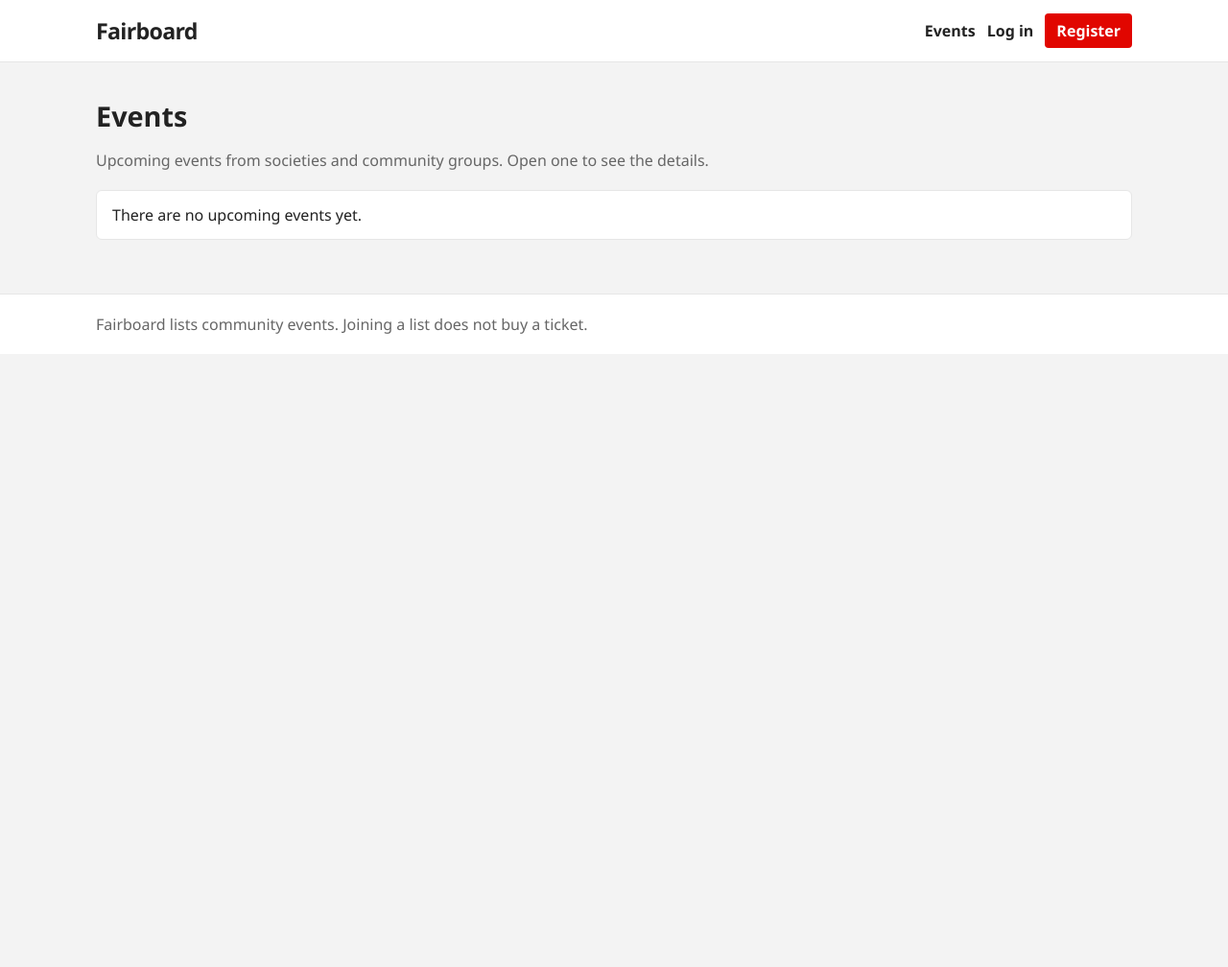
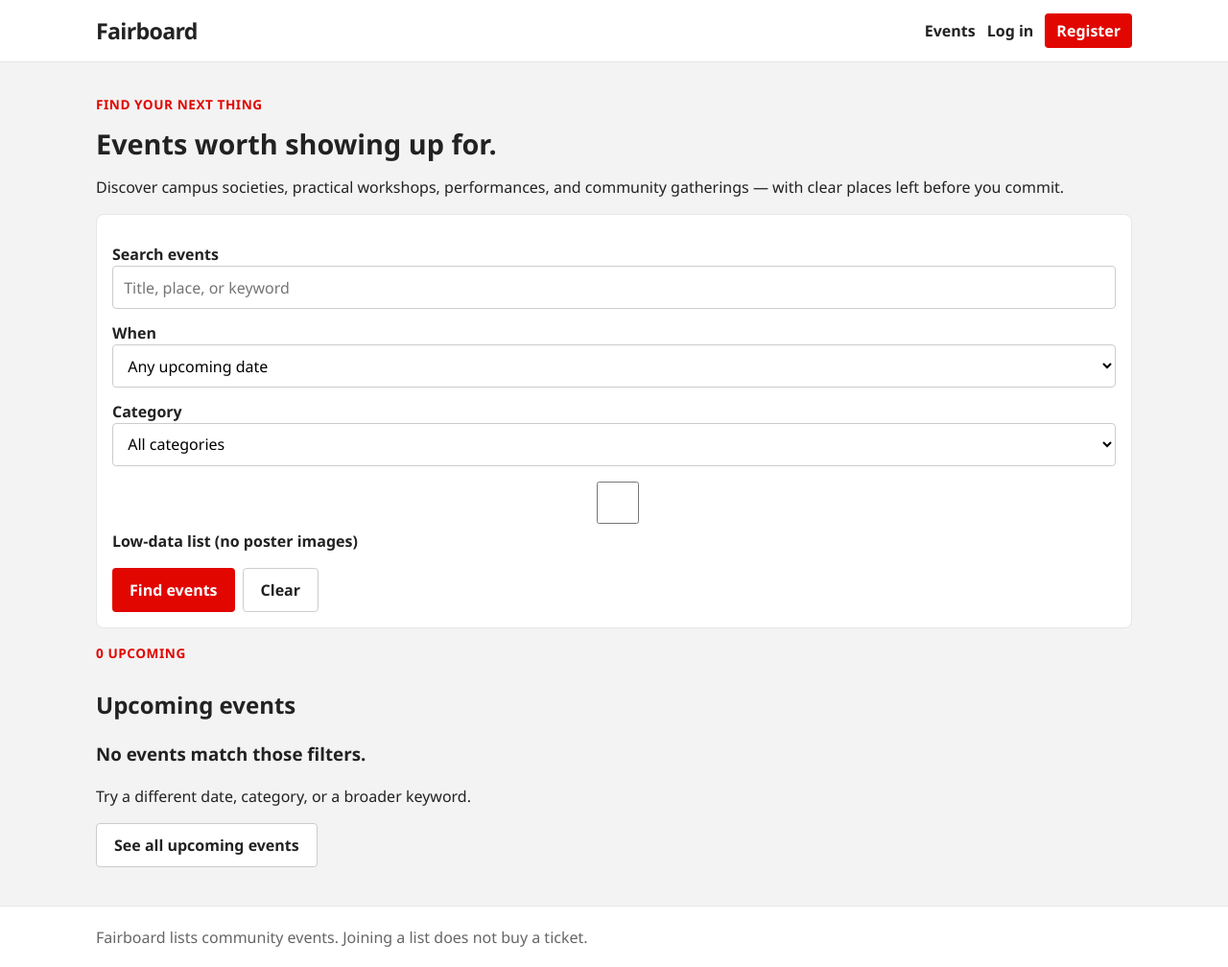
Before and after one commit to Eggshell-A/EventMangement, a PHP site: page /eventlink/index.php in a window 1280 px wide. Shown: the whole page at 96% size. Before the commit the page ends 348 px from the top, so only its background shows below. Run offline with PHP 8.4, Linux system fonts and the light colour scheme; tables that the repository leaves empty hold one stand-in row (values such as "Sample post"); some libraries are stand-ins or nearby versions.

Commit message:
feat: add event discovery and publishing workflow

```diff
--- a/admin.php
+++ b/admin.php
@@ -3,7 +3,7 @@
 requireRole('admin');
 $statement = $pdo->query("SELECT e.*, u.name organiser_name FROM events e JOIN users u ON u.user_id = e.organiser_id WHERE e.status = 'pending' ORDER BY e.created_at ASC");
 $pending = $statement->fetchAll();
-$statement = $pdo->query("SELECT e.*, u.name organiser_name FROM events e JOIN users u ON u.user_id = e.organiser_id WHERE e.status IN ('approved','rejected','removed') ORDER BY e.updated_at DESC LIMIT 30");
+$statement = $pdo->query("SELECT e.*, u.name organiser_name FROM events e JOIN users u ON u.user_id = e.organiser_id WHERE e.status IN ('approved','rejected','cancelled','removed') ORDER BY e.updated_at DESC LIMIT 30");
 $all = $statement->fetchAll();
 $users = $pdo->query('SELECT u.user_id, u.name, u.email, u.role, u.is_active, u.is_school_email, u.school_email_verified, p.organisation_name, p.plan_code FROM users u LEFT JOIN creator_plans p ON p.user_id = u.user_id ORDER BY u.name, u.email')->fetchAll();
 $staffAccounts = array_values(array_filter($users, fn(array $person): bool => $person['role'] === 'staff' && (int) $person['is_active'] === 1));
--- a/database.sql
+++ b/database.sql
@@ -64,7 +64,10 @@
   capacity INT UNSIGNED NOT NULL,
   original_capacity INT UNSIGNED NOT NULL,
   refill_count INT UNSIGNED NOT NULL DEFAULT 0,
-  status ENUM('pending','approved','rejected','removed') NOT NULL DEFAULT 'pending',
+  category ENUM('music','community','learning','sports','social','other') NOT NULL DEFAULT 'other',
+  poster_path VARCHAR(255) NULL,
+  social_url VARCHAR(500) NULL,
+  status ENUM('draft','pending','approved','rejected','cancelled','removed') NOT NULL DEFAULT 'draft',
   created_at TIMESTAMP NOT NULL DEFAULT CURRENT_TIMESTAMP,
   updated_at TIMESTAMP NOT NULL DEFAULT CURRENT_TIMESTAMP ON UPDATE CURRENT_TIMESTAMP,
   CONSTRAINT fk_events_organiser FOREIGN KEY (organiser_id) REFERENCES users(user_id) ON DELETE RESTRICT,
--- /dev/null
+++ b/includes/event_catalog.php
@@ -0,0 +1,99 @@
+<?php
+declare(strict_types=1);
+
+function eventCategories(): array
+{
+    return [
+        'music' => 'Music & performance',
+        'community' => 'Community',
+        'learning' => 'Learning & workshops',
+        'sports' => 'Sports & wellbeing',
+        'social' => 'Social',
+        'other' => 'Other',
+    ];
+}
+
+function normaliseCatalogFilters(array $query): array
+{
+    $keyword = trim((string) ($query['q'] ?? ''));
+    if (mb_strlen($keyword) > 80) {
+        $keyword = mb_substr($keyword, 0, 80);
+    }
+    $date = (string) ($query['date'] ?? '');
+    if (!in_array($date, ['', 'today', 'weekend', 'week'], true)) {
+        $date = '';
+    }
+    $category = (string) ($query['category'] ?? '');
+    if (!array_key_exists($category, eventCategories())) {
+        $category = '';
+    }
+    $lowDataValue = strtolower((string) ($query['low_data'] ?? ''));
+    return [
+        'q' => $keyword,
+        'date' => $date,
+        'category' => $category,
+        'low_data' => in_array($lowDataValue, ['1', 'true', 'yes', 'on'], true),
+    ];
+}
+
+function catalogWhere(array $filters, ?DateTimeImmutable $now = null): array
+{
+    $now ??= new DateTimeImmutable('now');
+    $conditions = ["e.status = 'approved'", 'e.start_time >= ?'];
+    $params = [$now->format('Y-m-d H:i:s')];
+
+    if (($filters['q'] ?? '') !== '') {
+        $conditions[] = '(LOWER(e.title) LIKE ? OR LOWER(e.description) LIKE ? OR LOWER(e.location) LIKE ?)';
+        $term = '%' . mb_strtolower((string) $filters['q']) . '%';
+        array_push($params, $term, $term, $term);
+    }
+    if (($filters['category'] ?? '') !== '') {
+        $conditions[] = 'e.category = ?';
+        $params[] = (string) $filters['category'];
+    }
+
+    $date = (string) ($filters['date'] ?? '');
+    if ($date === 'today') {
+        $start = $now->setTime(0, 0);
+        $end = $start->modify('+1 day');
+        $conditions[] = 'e.start_time >= ? AND e.start_time < ?';
+        array_push($params, $start->format('Y-m-d H:i:s'), $end->format('Y-m-d H:i:s'));
+    } elseif ($date === 'weekend') {
+        $daysToSaturday = (6 - (int) $now->format('N') + 7) % 7;
+        $start = $now->setTime(0, 0)->modify('+' . $daysToSaturday . ' days');
+        $end = $start->modify('+2 days');
+        $conditions[] = 'e.start_time >= ? AND e.start_time < ?';
+        array_push($params, $start->format('Y-m-d H:i:s'), $end->format('Y-m-d H:i:s'));
+    } elseif ($date === 'week') {
+        $end = $now->modify('+7 days');
+        $conditions[] = 'e.start_time < ?';
+        $params[] = $end->format('Y-m-d H:i:s');
+    }
+
+    return ['sql' => 'WHERE ' . implode(' AND ', $conditions), 'params' => $params];
+}
+
+function validHttpUrl(string $value): bool
+{
+    if ($value === '') {
+        return true;
+    }
+    if (!filter_var($value, FILTER_VALIDATE_URL)) {
+        return false;
+    }
+    return in_array(strtolower((string) parse_url($value, PHP_URL_SCHEME)), ['http', 'https'], true);
+}
+
+function eventStatusAfterSave(string $role, ?string $currentStatus, string $intent, bool $isNew): string
+{
+    if ($role !== 'creator') {
+        return $currentStatus ?? 'pending';
+    }
+    if ($intent === 'save_draft') {
+        return 'draft';
+    }
+    if ($intent === 'submit') {
+        return 'pending';
+    }
+    return $isNew ? 'draft' : ($currentStatus ?? 'draft');
+}
--- /dev/null
+++ b/includes/event_media.php
@@ -0,0 +1,40 @@
+<?php
+declare(strict_types=1);
+
+const EVENT_POSTER_MAX_BYTES = 5 * 1024 * 1024;
+
+function saveEventPoster(array $file, string $uploadDirectory): array
+{
+    $error = (int) ($file['error'] ?? UPLOAD_ERR_NO_FILE);
+    if ($error === UPLOAD_ERR_NO_FILE) {
+        return ['filename' => null, 'error' => null];
+    }
+    if ($error !== UPLOAD_ERR_OK) {
+        return ['filename' => null, 'error' => 'The poster upload did not complete.'];
+    }
+    $size = (int) ($file['size'] ?? 0);
+    if ($size <= 0 || $size > EVENT_POSTER_MAX_BYTES) {
+        return ['filename' => null, 'error' => 'Poster images must be no larger than 5 MB.'];
+    }
+    $temporaryPath = (string) ($file['tmp_name'] ?? '');
+    if ($temporaryPath === '' || !is_file($temporaryPath)) {
+        return ['filename' => null, 'error' => 'The uploaded poster could not be read.'];
+    }
+    $mime = (new finfo(FILEINFO_MIME_TYPE))->file($temporaryPath);
+    $extensions = ['image/jpeg' => 'jpg', 'image/png' => 'png', 'image/webp' => 'webp'];
+    if (!isset($extensions[$mime])) {
+        return ['filename' => null, 'error' => 'Use a JPEG, PNG, or WebP poster image.'];
+    }
+    if (!is_dir($uploadDirectory) && !mkdir($uploadDirectory, 0775, true) && !is_dir($uploadDirectory)) {
+        return ['filename' => null, 'error' => 'The poster storage directory is unavailable.'];
+    }
+    $filename = bin2hex(random_bytes(16)) . '.' . $extensions[$mime];
+    $target = rtrim($uploadDirectory, DIRECTORY_SEPARATOR) . DIRECTORY_SEPARATOR . $filename;
+    $stored = is_uploaded_file($temporaryPath)
+        ? move_uploaded_file($temporaryPath, $target)
+        : (PHP_SAPI === 'cli' && rename($temporaryPath, $target));
+    if (!$stored) {
+        return ['filename' => null, 'error' => 'The poster image could not be stored.'];
+    }
+    return ['filename' => $filename, 'error' => null];
+}
--- a/includes/helpers.php
+++ b/includes/helpers.php
@@ -2,6 +2,8 @@
 require_once __DIR__ . '/role_access.php';
 require_once __DIR__ . '/event_access.php';
 require_once __DIR__ . '/booking_policy.php';
+require_once __DIR__ . '/event_catalog.php';
+require_once __DIR__ . '/event_media.php';
 function e(?string $value): string { return htmlspecialchars((string) $value, ENT_QUOTES, 'UTF-8'); }
 function isLoggedIn(): bool { return isset($_SESSION['user']); }
 function currentUser(): ?array { return $_SESSION['user'] ?? null; }
@@ -11,7 +13,7 @@
 function redirect(string $path): never { header('Location: ' . $path); exit; }
 function flash(string $message, string $type = 'success'): void { $_SESSION['flash'][] = ['message' => $message, 'type' => $type]; }
 function showFlashes(): void { foreach ($_SESSION['flash'] ?? [] as $item) { echo '<div class="flash ' . e($item['type']) . '" role="status">' . e($item['message']) . '</div>'; } unset($_SESSION['flash']); }
-function eventIsAccessible(array $event): bool { return $event['status'] === 'approved' || isRole('admin') || (isRole('creator') && (int) currentUser()['user_id'] === (int) $event['organiser_id']); }
+function eventIsAccessible(PDO $pdo, array $event): bool { return $event['status'] === 'approved' || currentUserCanEditEvent($pdo, $event); }
 function eventCapacityInfo(PDO $pdo, int $eventId): array {
     $statement = $pdo->prepare('SELECT COUNT(*) FROM bookings WHERE event_id = ?');
     $statement->execute([$eventId]); $bookings = (int) $statement->fetchColumn();
@@ -44,7 +46,7 @@
 }
 function posterTone(string $title): int { return (int) (abs(crc32($title)) % 6); }
 function eventCardSql(): string {
-    return 'SELECT e.event_id, e.organiser_id, e.title, e.description, e.start_time, e.location, e.capacity, e.original_capacity, e.refill_count, e.status, u.name AS organiser_name, p.organisation_name, p.plan_code, (SELECT COUNT(*) FROM bookings b WHERE b.event_id = e.event_id) AS booking_count, (SELECT COUNT(*) FROM waiting_list w WHERE w.event_id = e.event_id) AS waiting_count FROM events e JOIN users u ON u.user_id = e.organiser_id LEFT JOIN creator_plans p ON p.user_id = e.organiser_id';
+    return 'SELECT e.event_id, e.organiser_id, e.title, e.description, e.start_time, e.location, e.capacity, e.original_capacity, e.refill_count, e.category, e.poster_path, e.social_url, e.status, u.name AS organiser_name, p.organisation_name, p.plan_code, (SELECT COUNT(*) FROM bookings b WHERE b.event_id = e.event_id) AS booking_count, (SELECT COUNT(*) FROM waiting_list w WHERE w.event_id = e.event_id) AS waiting_count FROM events e JOIN users u ON u.user_id = e.organiser_id LEFT JOIN creator_plans p ON p.user_id = e.organiser_id';
 }
 function placesLeft(array $event): int { return max(0, (int) $event['capacity'] - (int) $event['booking_count']); }
 function organisationName(array $event): string {
--- a/index.php
+++ b/index.php
@@ -1,58 +1,80 @@
 <?php
+declare(strict_types=1);
+
 require __DIR__ . '/includes/bootstrap.php';
-$pageTitle = 'Events';
-$statement = $pdo->query(eventCardSql() . " WHERE e.status = 'approved' AND e.start_time >= NOW() ORDER BY e.start_time ASC");
+$filters = normaliseCatalogFilters($_GET);
+$where = catalogWhere($filters);
+$statement = $pdo->prepare(eventCardSql() . ' ' . $where['sql'] . ' ORDER BY e.start_time ASC');
+$statement->execute($where['params']);
 $events = $statement->fetchAll();
-$featured = array_slice($events, 0, 3);
+$pageTitle = 'Explore events';
 $bareMain = true;
 require __DIR__ . '/includes/header.php';
 ?>
-<?php if ($featured): ?>
-<section class="banner" data-banner aria-roledescription="carousel" aria-label="Featured events">
-  <div class="banner-frame">
-    <?php foreach ($featured as $index => $event): ?>
-      <a class="banner-slide<?= $index === 0 ? ' is-on' : '' ?>" href="event.php?id=<?= (int) $event['event_id'] ?>">
-        <span class="poster tone-<?= posterTone($event['title']) ?>" aria-hidden="true"><?= e(mb_substr($event['title'], 0, 1)) ?></span>
-        <span class="banner-copy">
-          <span class="kicker">Featured</span>
-          <strong><?= e($event['title']) ?></strong>
-          <span><?= e(date('D j M Y, H:i', strtotime($event['start_time']))) ?> · <?= e($event['location']) ?></span>
-        </span>
-      </a>
+<section class="explore-hero">
+  <div class="container hero-grid">
+    <div>
+      <p class="kicker">Find your next thing</p>
+      <h1>Events worth showing up for.</h1>
+      <p>Discover campus societies, practical workshops, performances, and community gatherings — with clear places left before you commit.</p>
+    </div>
+    <form class="catalog-search" method="get" action="index.php">
+      <label for="q">Search events</label>
+      <input id="q" type="search" name="q" maxlength="80" placeholder="Title, place, or keyword" value="<?= e($filters['q']) ?>">
+      <div class="filter-row">
+        <div>
+          <label for="date">When</label>
+          <select id="date" name="date">
+            <option value="">Any upcoming date</option>
+            <option value="today" <?= $filters['date'] === 'today' ? 'selected' : '' ?>>Today</option>
+            <option value="weekend" <?= $filters['date'] === 'weekend' ? 'selected' : '' ?>>This weekend</option>
+            <option value="week" <?= $filters['date'] === 'week' ? 'selected' : '' ?>>Next 7 days</option>
+          </select>
+        </div>
+        <div>
+          <label for="category">Category</label>
+          <select id="category" name="category">
+            <option value="">All categories</option>
+            <?php foreach (eventCategories() as $code => $label): ?>
+              <option value="<?= e($code) ?>" <?= $filters['category'] === $code ? 'selected' : '' ?>><?= e($label) ?></option>
             <?php endforeach; ?>
-    <?php if (count($featured) > 1): ?>
-      <button class="banner-arrow prev" type="button" data-banner-prev aria-label="Previous event">‹</button>
-      <button class="banner-arrow next" type="button" data-banner-next aria-label="Next event">›</button>
-      <div class="banner-dots">
-        <?php foreach ($featured as $index => $event): ?>
-          <button class="banner-dot<?= $index === 0 ? ' is-on' : '' ?>" type="button" data-banner-dot="<?= $index ?>" aria-label="Show <?= e($event['title']) ?>"></button>
-        <?php endforeach; ?>
+          </select>
         </div>
-    <?php endif; ?>
+      </div>
+      <label class="check-row"><input type="checkbox" name="low_data" value="1" <?= $filters['low_data'] ? 'checked' : '' ?>> Low-data list (no poster images)</label>
+      <div class="form-actions"><button type="submit">Find events</button><a class="button ghost" href="index.php">Clear</a></div>
+    </form>
   </div>
 </section>
-<script src="assets/home.js"></script>
-<?php endif; ?>
 
-<div class="container">
-<section class="list-head">
-  <h1>Events</h1>
-  <p>Upcoming events from societies and community groups. Open one to see the details.</p>
-</section>
+<div class="container event-catalog">
+  <div class="catalog-heading">
+    <div>
+      <p class="kicker"><?= count($events) ?> upcoming</p>
+      <h2><?= $filters['q'] !== '' ? 'Results for “' . e($filters['q']) . '”' : 'Upcoming events' ?></h2>
+    </div>
+  </div>
   <?php if (!$events): ?>
-  <p class="notice">There are no upcoming events yet.</p>
+    <div class="empty-state"><h3>No events match those filters.</h3><p>Try a different date, category, or a broader keyword.</p><a class="button ghost" href="index.php">See all upcoming events</a></div>
   <?php else: ?>
-  <ul class="poster-grid">
+    <ul class="poster-grid<?= $filters['low_data'] ? ' low-data' : '' ?>">
       <?php foreach ($events as $event): $left = placesLeft($event); ?>
         <li>
           <a class="poster-card" href="event.php?id=<?= (int) $event['event_id'] ?>">
+            <?php if (!$filters['low_data']): ?>
+              <?php if (!empty($event['poster_path'])): ?>
+                <img class="event-image" src="<?= e($event['poster_path']) ?>" alt="">
+              <?php else: ?>
                 <span class="poster tone-<?= posterTone($event['title']) ?>" aria-hidden="true"><?= e(mb_substr($event['title'], 0, 1)) ?></span>
+              <?php endif; ?>
+            <?php endif; ?>
             <span class="poster-meta">
+              <span class="event-date-ticket"><strong><?= e(date('d', strtotime($event['start_time']))) ?></strong><?= e(strtoupper(date('M', strtotime($event['start_time'])))) ?></span>
+              <span class="category-label"><?= e(eventCategories()[$event['category']] ?? eventCategories()['other']) ?></span>
               <strong><?= e($event['title']) ?></strong>
               <span><?= e(organisationName($event)) ?></span>
-            <span><?= e(date('D j M Y, H:i', strtotime($event['start_time']))) ?></span>
-            <span><?= e($event['location']) ?></span>
-            <span class="places<?= $left === 0 ? ' full' : '' ?>"><?= $left === 0 ? 'Full' : $left . ' left' ?></span>
+              <span><?= e(date('D j M, H:i', strtotime($event['start_time']))) ?> · <?= e($event['location']) ?></span>
+              <span class="places<?= $left === 0 ? ' full' : '' ?>"><?= $left === 0 ? ((int) $event['waiting_count'] . ' waiting') : $left . ' places left' ?></span>
             </span>
           </a>
         </li>
--- a/organiser_action.php
+++ b/organiser_action.php
@@ -27,8 +27,8 @@
         flash('Places added.');
     }
 } elseif (($_POST['action'] ?? '') === 'cancel') {
-    $pdo->prepare("UPDATE events SET status = 'removed' WHERE event_id = ?")->execute([$id]);
-    flash('Event cancelled and removed from public pages.');
+    $pdo->prepare("UPDATE events SET status = 'cancelled' WHERE event_id = ?")->execute([$id]);
+    flash('Event cancelled and kept in your history.');
 } else {
     http_response_code(400);
     exit('Invalid action.');
```
Also changed, not shown: database/migrate_redesign.sql (+8 -0 lines), database/seed_week3.sql (+12 -12 lines), event.php (+8 -3 lines), event_form.php (+85 -17 lines), tests/event_catalog_test.php (added, +61 -0 lines), tests/event_media_test.php (added, +43 -0 lines), 1 other file. Lines whose indentation alone changed are shown as unchanged.
